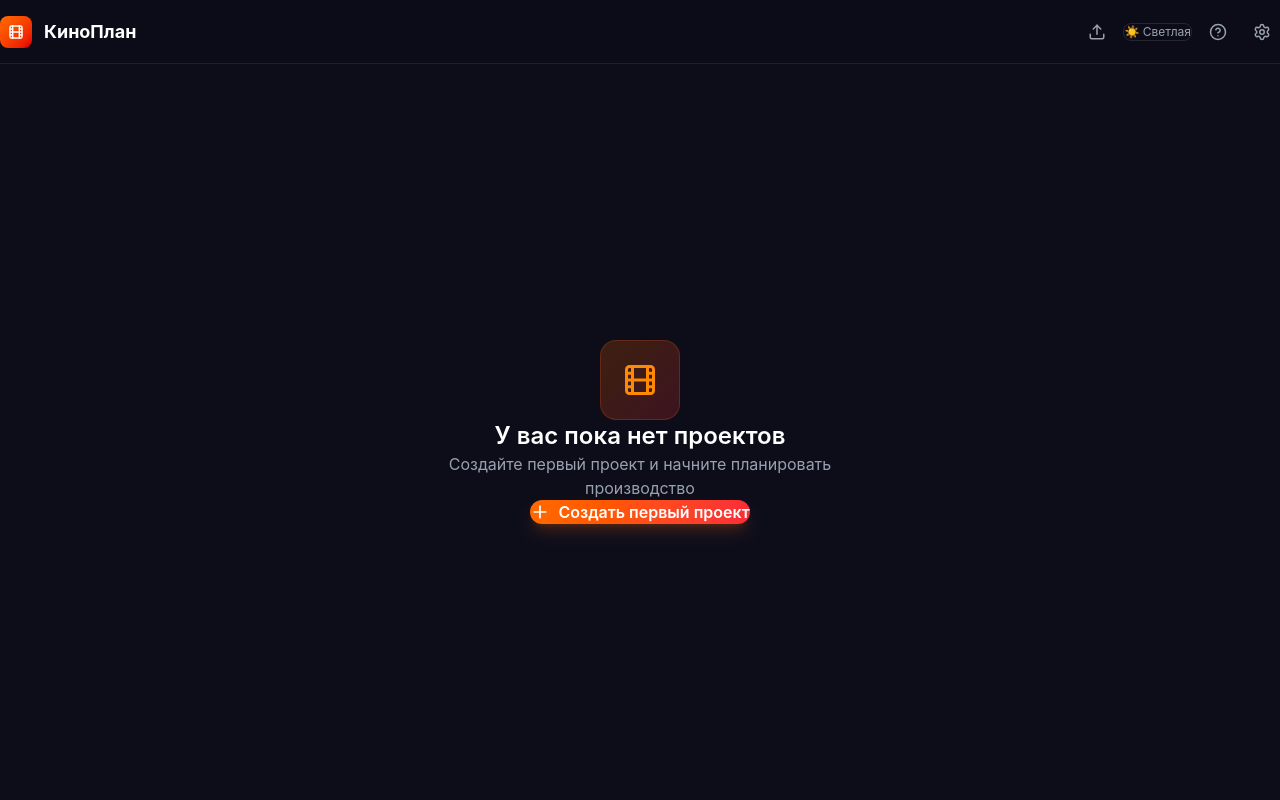
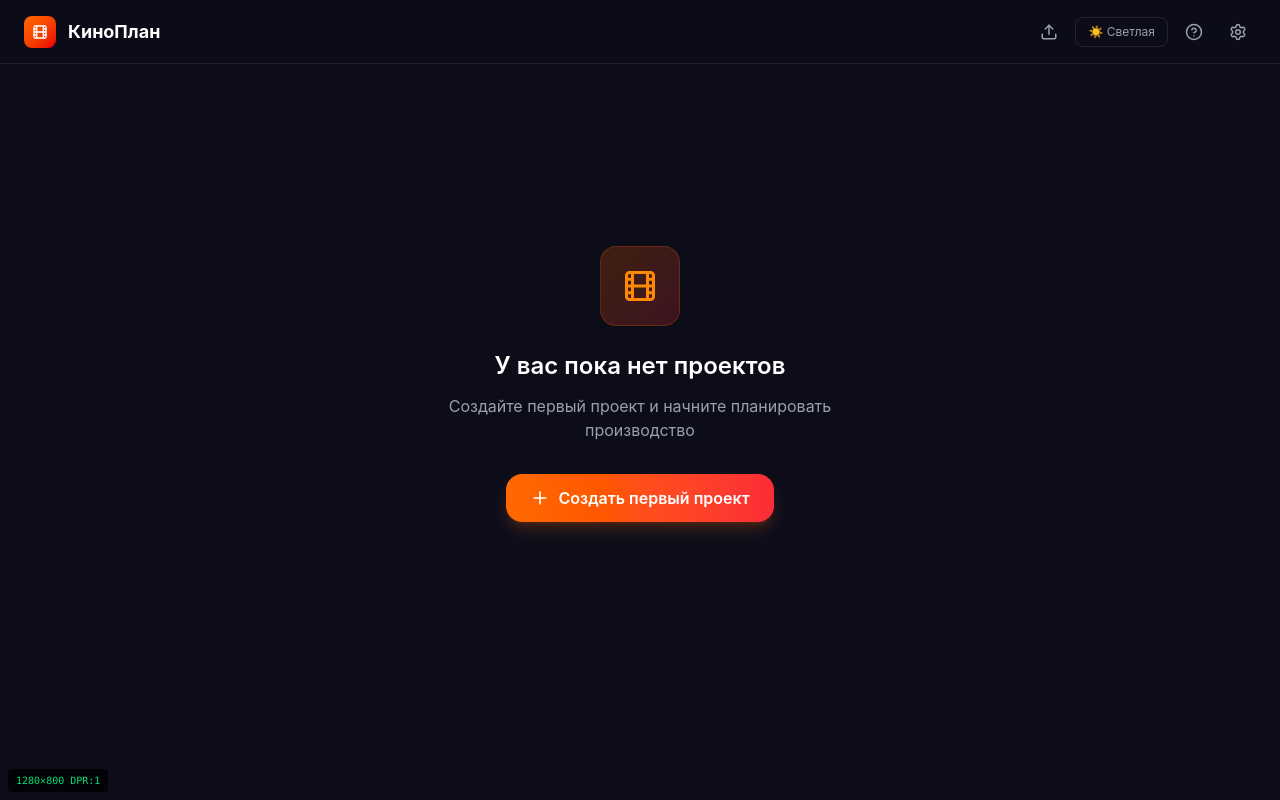
Before and after one commit to Pasha1979/kinoplan, a React (Vite) app: page / in a window 1280 px wide. Built offline with nearby package versions, Linux system fonts and the light colour scheme.

Commit message:
fix: remove global * margin/padding reset breaking Tailwind v4 layers

```diff
--- a/src/index.css
+++ b/src/index.css
@@ -2,8 +2,6 @@
 
 * {
   box-sizing: border-box;
-  margin: 0;
-  padding: 0;
 }
 
 html, body, #root {
--- a/src/pages/Home/HomePage.tsx
+++ b/src/pages/Home/HomePage.tsx
@@ -600,6 +600,13 @@ export default function HomePage() {
           onCreate={handleCreate}
         />
       )}
+
+      {/* Отладка ширины viewport (только dev) */}
+      {import.meta.env.DEV && (
+        <div className="fixed bottom-2 left-2 z-[999] rounded bg-black/70 px-2 py-1 text-[10px] text-green-400 font-mono">
+          {window.innerWidth}×{window.innerHeight} DPR:{window.devicePixelRatio}
+        </div>
+      )}
     </div>
   )
 }
```
